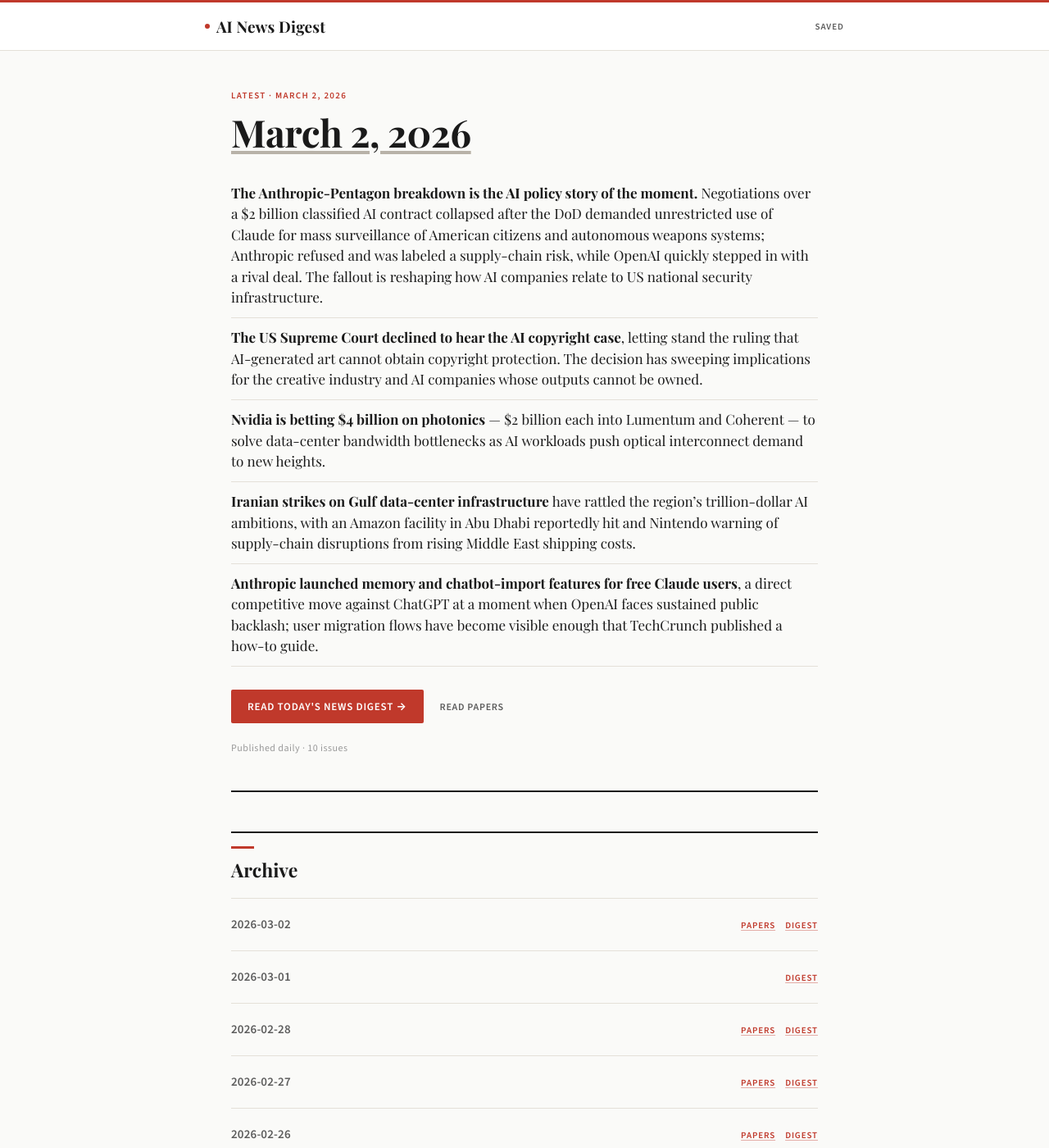
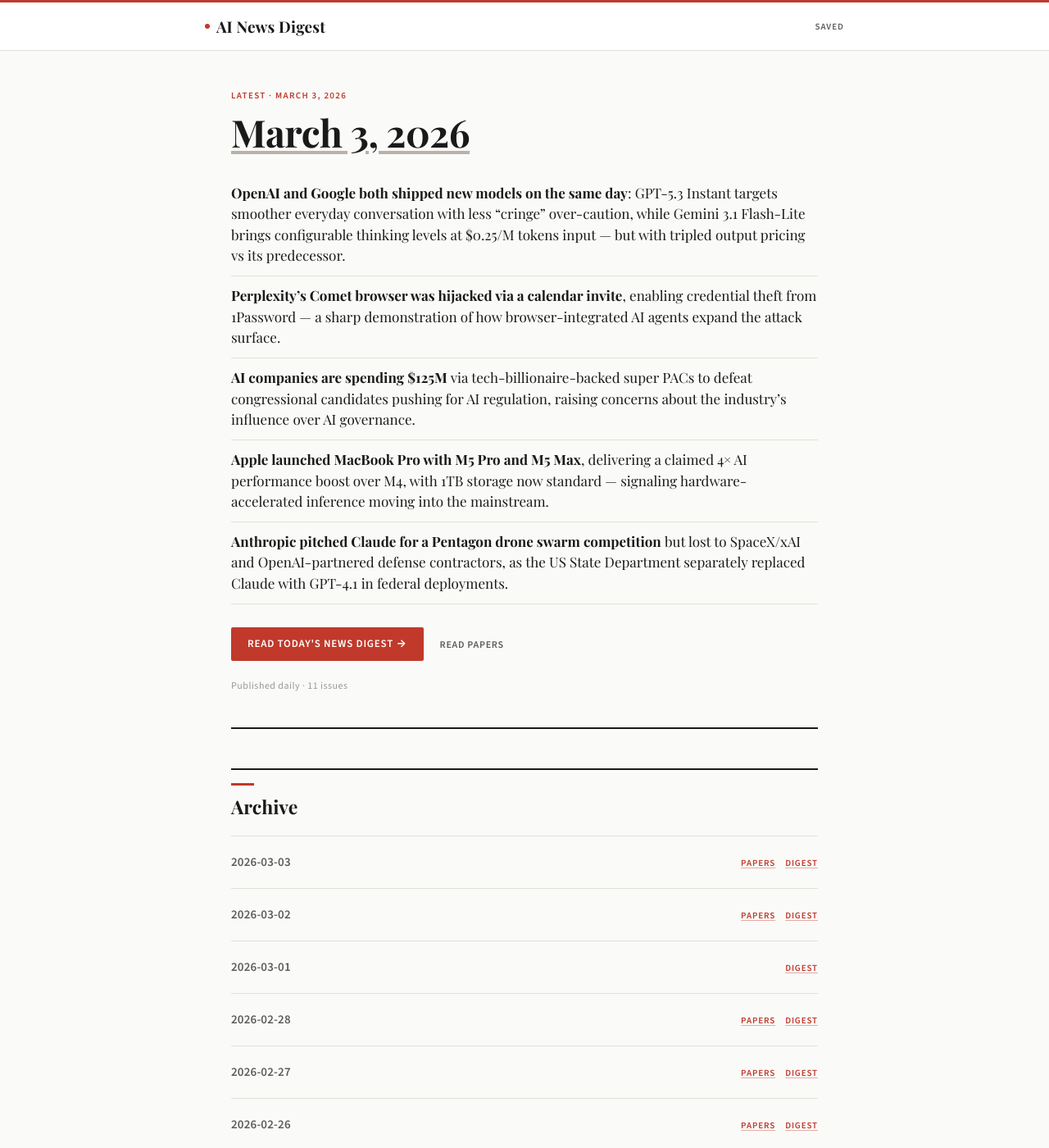
Before and after one commit to eddyariki/news-feed-digest, a Jekyll site: the page built from index.md, in a window 1280 px wide and 1400 px high. Shown: the whole window at 82% size. Built offline with Jekyll 4.4.1, drawn with Linux system fonts in a browser that asks for light colours; some web fonts are replaced.

Commit message:
Add digest for 2026-03-03

```diff
--- a/index.md
+++ b/index.md
@@ -1,21 +1,22 @@
 ---
 title: AI News Digest
 layout: home
-hero_date: "March 2, 2026"
+hero_date: "March 3, 2026"
 hero_primary_label: "Read Today's News Digest"
-hero_primary_link: "2026-03-02/digest"
-hero_secondary: "[Read Papers](2026-03-02/papers)"
-issue_count: 10
+hero_primary_link: "2026-03-03/digest"
+hero_secondary: "[Read Papers](2026-03-03/papers)"
+issue_count: 11
 highlights: |
-  - **The Anthropic-Pentagon breakdown is the AI policy story of the moment.** Negotiations over a $2 billion classified AI contract collapsed after the DoD demanded unrestricted use of Claude for mass surveillance of American citizens and autonomous weapons systems; Anthropic refused and was labeled a supply-chain risk, while OpenAI quickly stepped in with a rival deal. The fallout is reshaping how AI companies relate to US national security infrastructure.
-  - **The US Supreme Court declined to hear the AI copyright case**, letting stand the ruling that AI-generated art cannot obtain copyright protection. The decision has sweeping implications for the creative industry and AI companies whose outputs cannot be owned.
-  - **Nvidia is betting $4 billion on photonics** — $2 billion each into Lumentum and Coherent — to solve data-center bandwidth bottlenecks as AI workloads push optical interconnect demand to new heights.
-  - **Iranian strikes on Gulf data-center infrastructure** have rattled the region's trillion-dollar AI ambitions, with an Amazon facility in Abu Dhabi reportedly hit and Nintendo warning of supply-chain disruptions from rising Middle East shipping costs.
-  - **Anthropic launched memory and chatbot-import features for free Claude users**, a direct competitive move against ChatGPT at a moment when OpenAI faces sustained public backlash; user migration flows have become visible enough that TechCrunch published a how-to guide.
+  - **OpenAI and Google both shipped new models on the same day**: GPT-5.3 Instant targets smoother everyday conversation with less "cringe" over-caution, while Gemini 3.1 Flash-Lite brings configurable thinking levels at $0.25/M tokens input — but with tripled output pricing vs its predecessor.
+  - **Perplexity's Comet browser was hijacked via a calendar invite**, enabling credential theft from 1Password — a sharp demonstration of how browser-integrated AI agents expand the attack surface.
+  - **AI companies are spending $125M** via tech-billionaire-backed super PACs to defeat congressional candidates pushing for AI regulation, raising concerns about the industry's influence over AI governance.
+  - **Apple launched MacBook Pro with M5 Pro and M5 Max**, delivering a claimed 4× AI performance boost over M4, with 1TB storage now standard — signaling hardware-accelerated inference moving into the mainstream.
+  - **Anthropic pitched Claude for a Pentagon drone swarm competition** but lost to SpaceX/xAI and OpenAI-partnered defense contractors, as the US State Department separately replaced Claude with GPT-4.1 in federal deployments.
 ---
 
 ## Archive
 
+- **2026-03-03** [Papers](2026-03-03/papers) [Digest](2026-03-03/digest)
 - **2026-03-02** [Papers](2026-03-02/papers) [Digest](2026-03-02/digest)
 - **2026-03-01** [Digest](2026-03-01/digest)
 - **2026-02-28** [Papers](2026-02-28/papers) [Digest](2026-02-28/digest)
```
Also changed, not shown: 2026-03-03/digest.md (added, +104 -0 lines), 2026-03-03/papers.md (added, +143 -0 lines).
